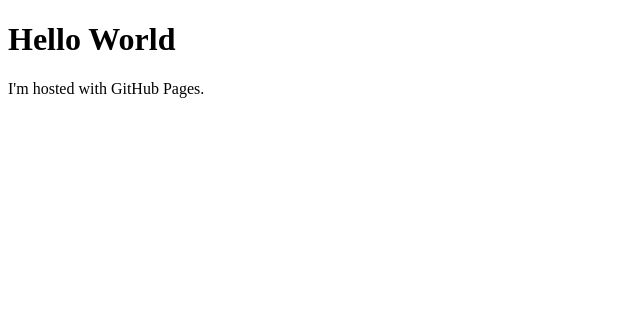
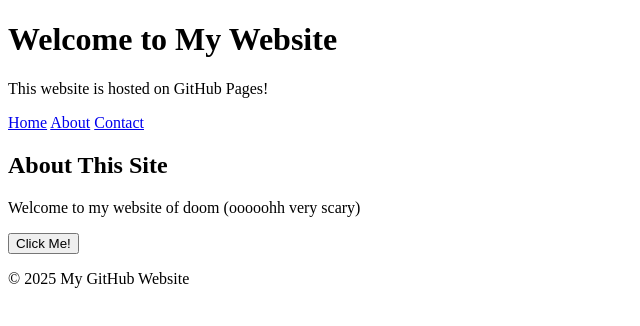
Before and after one commit to InkspudssS/InkspudssSgithub.io, a plain HTML site: page index.html in a window 1280 px wide. Shown: the whole page, without its empty margins (0-640 px from the left). Drawn offline with Linux system fonts and the light colour scheme.

Commit message:
Added more code

```diff
--- a/index.html
+++ b/index.html
@@ -1,7 +1,35 @@
 <!DOCTYPE html>
-<html>
+<html lang="en">
+<head>
+    <meta charset="UTF-8">
+    <meta name="viewport" content="width=device-width, initial-scale=1.0">
+    <title>My GitHub Website</title>
+    <link rel="stylesheet" href="style.css">
+</head>
 <body>
-    <h1>Hello World</h1>
-    <p>I'm hosted with GitHub Pages.</p>
+    <header>
+        <h1>Welcome to My Website</h1>
+        <p>This website is hosted on GitHub Pages!</p>
+    </header>
+
+    <nav>
+        <a href="#">Home</a>
+        <a href="#">About</a>
+        <a href="#">Contact</a>
+    </nav>
+
+    <main>
+        <section>
+            <h2>About This Site</h2>
+            <p>Welcome to my website of doom (ooooohh very scary)</p>
+        </section>
+        <button onclick="showMessage()">Click Me!</button>
+    </main>
+
+    <footer>
+        <p>&copy; 2025 My GitHub Website</p>
+    </footer>
+
+    <script src="script.js"></script>
 </body>
 </html>
```
Also changed, not shown: script.js (added), style.css (added).
